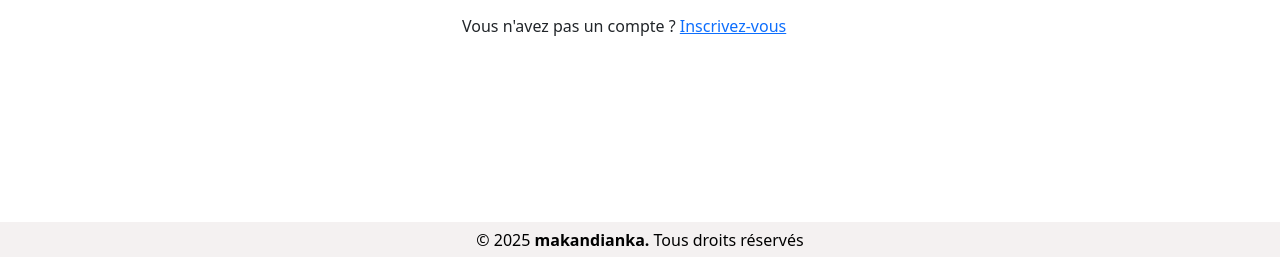
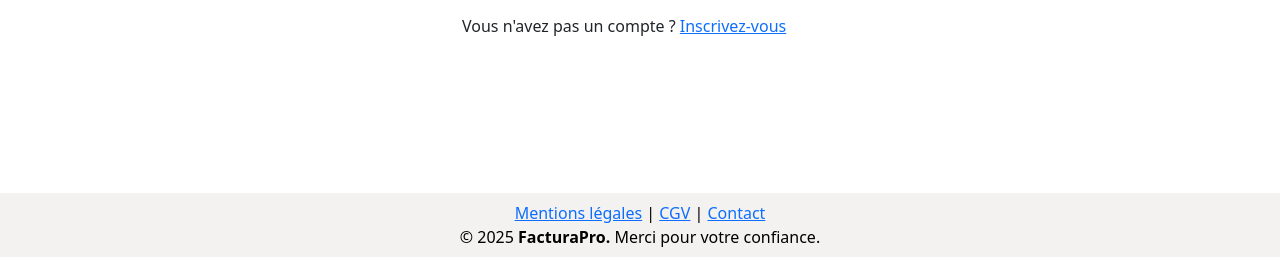
Before and after one commit to makan-dianka/InvoiceApp, a Django app: a page that uses templates/layout/footer.html in a window 1280 px wide. Shown: the part 543-800 px from the top of the page. Run offline with Django 5.2, Linux system fonts and the light colour scheme; parts of the project's set-up code (start-up, migrations or seed data) failed here and were passed over; some libraries are stand-ins or nearby versions.

Commit message:
addition of the legal notice and general conditions of saleaddition of the legal notice and general conditions of sale

```diff
--- a/templates/layout/footer.html
+++ b/templates/layout/footer.html
@@ -7,6 +7,9 @@
 
 
 
-<footer style="color: black; text-align: center; padding: 5.5px" class="footer">
-    <div>&copy; {% now 'Y' %} <strong>makandianka.</strong> Tous droits réservés</div>
+<footer style="color: black; text-align: center; padding: 8px" class="footer">
+    <div>
+        <a href="#">Mentions légales</a> | <a href="#">CGV</a> | <a href="#">Contact</a> <br />
+        &copy; {% now 'Y' %} <strong>FacturaPro.</strong> Merci pour votre confiance.
+    </div>
 </footer>
```
